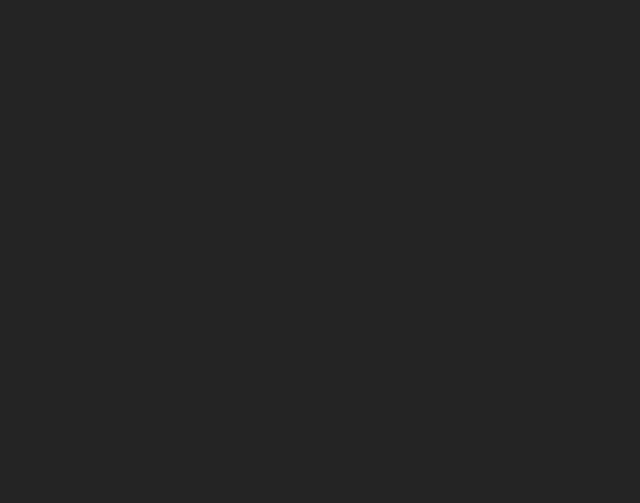
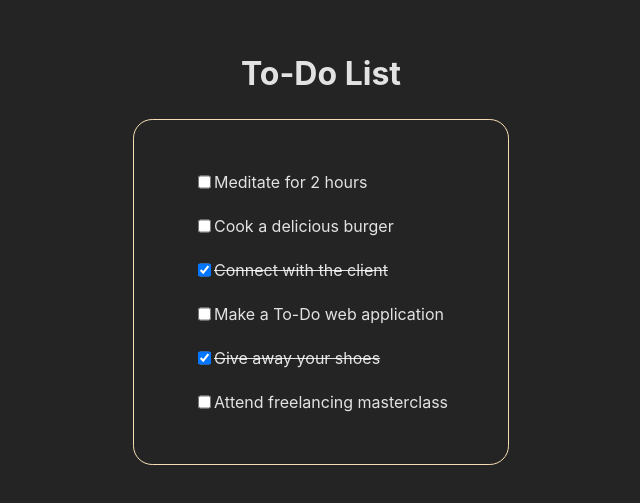
Before and after one commit to shlokmotwani/dynamic-strikethrough-list, a React (Vite) app: page / in a window 1280 px wide. Shown: the part 105-608 px from the top of the page, without its empty margins (319-959 px from the left). Built offline with nearby package versions, Linux system fonts and the light colour scheme.

Commit message:
feat: strikethrough list implementation

```diff
--- a/src/App.css
+++ b/src/App.css
@@ -2,5 +2,24 @@
   max-width: 1280px;
   margin: 0 auto;
   padding: 2rem;
+  height: 80vh;
   text-align: center;
+  display: flex;
+  justify-content: center;
+  align-items: center;
 }
+
+ul{
+  list-style-type: none;
+  border: 1px solid wheat;
+  border-radius: 1.2rem;
+  padding: 40px 60px;
+  display: flex;
+  flex-direction: column;
+  align-items: start;
+}
+
+.list-item{
+  display: flex;
+  margin: 10px auto;
+}
--- a/src/App.jsx
+++ b/src/App.jsx
@@ -1,7 +1,35 @@
-import './App.css'
+import { useState } from "react";
+import "./App.css";
+import { tasks } from "./tasks";
+import { ListItem } from "./ListItem";
 
 function App() {
+  const [list, setList] = useState(tasks);
 
+  function handleCheckBoxToggle(index) {
+    let tempList = list.slice();
+    tempList[index].finished = !tempList[index].finished;
+    setList(tempList);
+  }
+
+  return (
+    <div>
+      <h1>To-Do List</h1>
+      <ul>
+        {list.map((item, index) => {
+          return (
+            <div key={index}>
+              <ListItem
+                index={index}
+                item={item}
+                handleCheckBoxToggle={handleCheckBoxToggle}
+              />
+            </div>
+          );
+        })}
+      </ul>
+    </div>
+  );
 }
 
-export default App
+export default App;
--- /dev/null
+++ b/src/ListItem.jsx
@@ -0,0 +1,24 @@
+/* eslint-disable react/prop-types */
+
+function ListItem({index, item, handleCheckBoxToggle}) {
+ return <div className="list-item">
+    {item.finished && (
+    <>
+      <input
+        type="checkbox"
+        onChange={() => handleCheckBoxToggle(index)}
+        checked
+      />
+      <del>{item.title}</del>
+    </>
+    )}
+    {!item.finished && (
+    <>
+      <input type="checkbox" onChange={() => handleCheckBoxToggle(index)} />
+      {item.title}
+    </>
+    )}
+  </div>
+}
+
+export { ListItem }
--- /dev/null
+++ b/src/tasks.js
@@ -0,0 +1,28 @@
+const tasks = [
+    {
+        title: "Meditate for 2 hours",
+        finished: false,
+    },
+    {
+        title: "Cook a delicious burger",
+        finished: false,
+    },
+    {
+        title: "Connect with the client",
+        finished: true,
+    },
+    {
+        title: "Make a To-Do web application",
+        finished: false,
+    },
+    {
+        title: "Give away your shoes",
+        finished: true,
+    },
+    {
+        title: "Attend freelancing masterclass",
+        finished: false
+    }
+];
+
+export {tasks}
```
